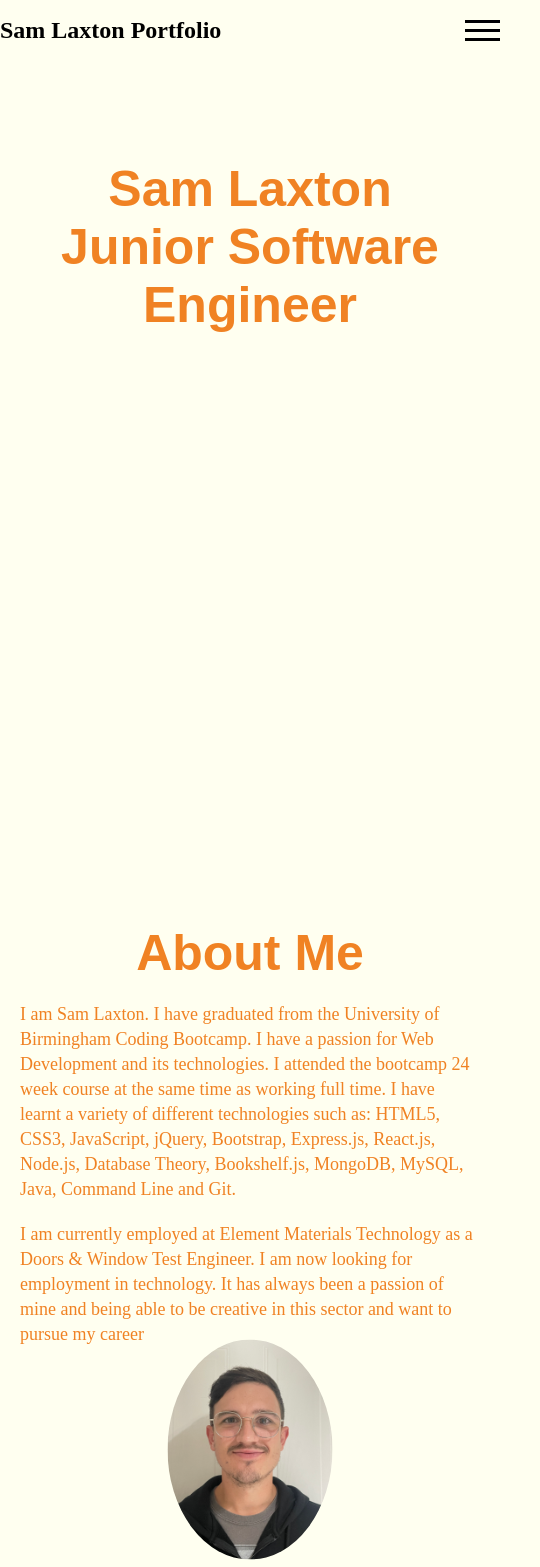
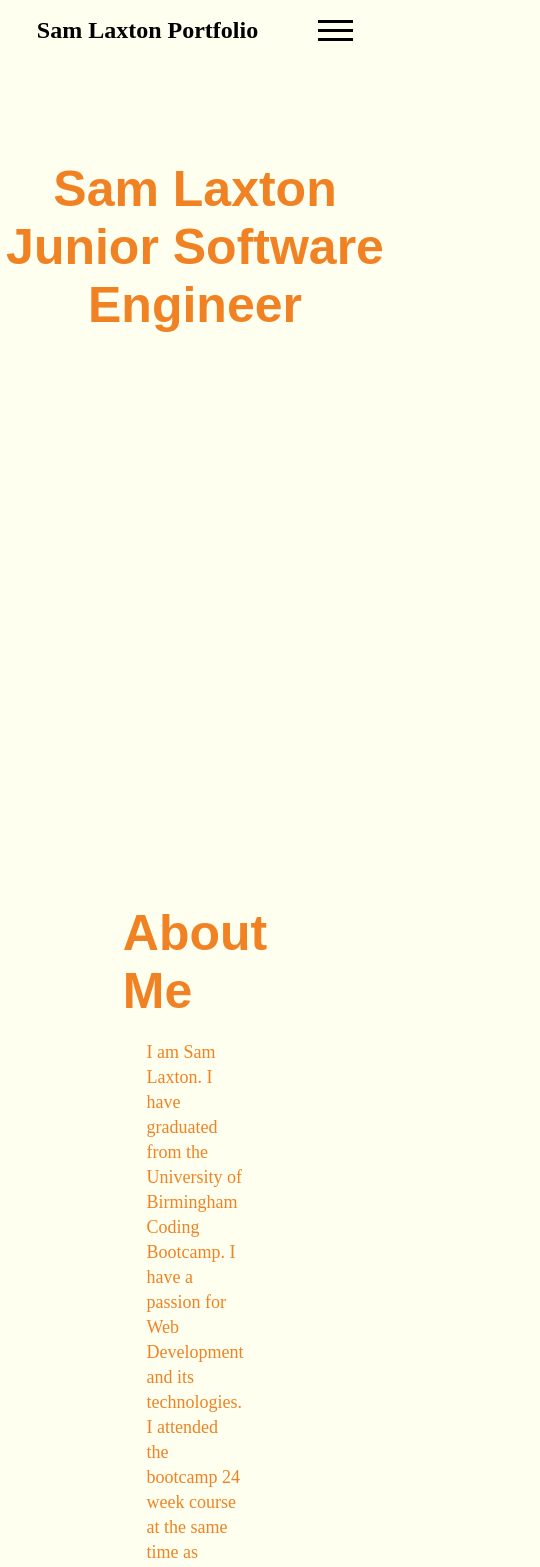
Before and after one commit to Lacko3006/samuel-laxton-portfolio, a React (Create React App) app: page / in a window 390 px wide. Shown: the top 1567 px of the page, 540 px wide, since content can reach past the window. Built offline with nearby package versions, Linux system fonts and the light colour scheme; a web font is replaced by a local one.

Commit message:
made mobile-menu centre

```diff
--- a/src/App.js
+++ b/src/App.js
@@ -8,11 +8,11 @@ import Header from "./components/Header";
 function App() {
   return (
     <div className="App">
-       <Header />
-      <Homepage className="Homepage" />
-      <About className="About" />
-      <Contact className="Contact" />
-      <Projects className="Projects" />
+      <Header />
+      <Homepage />
+      <About />
+      <Contact />
+      <Projects />
     </div>
   );
 }
--- a/src/components/Header.js
+++ b/src/components/Header.js
@@ -84,6 +84,7 @@ export default function Navbar() {
             </li>
           </ul>
         </div>
+
       </div>
     </div>
   );
--- a/src/components/pages/About.js
+++ b/src/components/pages/About.js
@@ -1,21 +1,28 @@
-import React from 'react';
-import "../../css/About.css"
-import ProfilePic from "../../images/IMG_0376.jpeg"
-
+import React from "react";
+import "../../css/About.css";
+import ProfilePic from "../../images/IMG_0376.jpeg";
 
 export default function About() {
   return (
     <div className="about-me">
-      <a id="about">
+      <a id="about"></a>
       <h2>About Me</h2>
-      </a>
       <p className="about-me-text">
-        I am Sam Laxton. I have graduated from the University of Birmingham Coding Bootcamp. I have a passion for Web Development and its technologies. I attended the bootcamp 24 week course at the same time as working full time.  I have learnt a variety of different technologies such as: HTML5, CSS3, JavaScript, jQuery, Bootstrap, Express.js, React.js, Node.js, Database Theory, Bookshelf.js, MongoDB, MySQL, Java, Command Line and Git.
+        I am Sam Laxton. I have graduated from the University of Birmingham
+        Coding Bootcamp. I have a passion for Web Development and its
+        technologies. I attended the bootcamp 24 week course at the same time as
+        working full time. I have learnt a variety of different technologies
+        such as: HTML5, CSS3, JavaScript, jQuery, Bootstrap, Express.js,
+        React.js, Node.js, Database Theory, Bookshelf.js, MongoDB, MySQL, Java,
+        Command Line and Git.
       </p>
-      <p className='about-me-text-p2'>
-      I am currently employed at Element Materials Technology as a Doors & Window Test Engineer. I am now looking for employment in technology. It has always been a passion of mine and being able to be creative in this sector and want to pursue my career
+      <p className="about-me-text-p2">
+        I am currently employed at Element Materials Technology as a Doors &
+        Window Test Engineer. I am now looking for employment in technology. It
+        has always been a passion of mine and being able to be creative in this
+        sector and want to pursue my career
       </p>
-      <img className="profile-pic" src={ProfilePic}/>
+      <img className="profile-pic" src={ProfilePic} />
     </div>
   );
 }
--- a/src/components/pages/Homepage.js
+++ b/src/components/pages/Homepage.js
@@ -1,15 +1,12 @@
 import React from "react";
-import "../../css/Homepage.css"
+import "../../css/Homepage.css";
 
 export default function Home() {
   return (
     <div className="homepage">
-      <a id="home">
-        <h1 className="homepage-name">
-          Sam Laxton
-        </h1>
-        <h3 className="homepage-title">Junior Software Engineer</h3>
-        </a>
+      <a id="home"></a>
+      <h1 className="homepage-name">Sam Laxton</h1>
+      <h3 className="homepage-title">Junior Software Engineer</h3>
     </div>
   );
 }
--- a/src/components/pages/Projects.js
+++ b/src/components/pages/Projects.js
@@ -68,9 +68,8 @@ const ProjectCards = () => {
   // Render the card grid with the project cards
   return (
     <div className="project-page">
-      <a id="projects">
+      <a id="projects"></a>
         <h1>Projects</h1>
-      </a>
       <div className="card-grid">{projectCards}</div>
     </div>
   );
--- a/src/css/About.css
+++ b/src/css/About.css
@@ -5,7 +5,8 @@
   flex-direction: column;
   min-height: 80vh;
   align-items: center; /* Center align content vertically */
-  padding: 20px; /* Add padding for better spacing */
+  padding-left: 150px; /* Add padding for better spacing */
+  padding-right: 150px;
 }
 
 .about-me h2 {
--- a/src/css/Header.css
+++ b/src/css/Header.css
@@ -1,9 +1,14 @@
 @import url("https://fonts.googleapis.com/css2?family=Libre+Baskerville&display=swap");
+
+.navbar-wrapper {
+  display: flex;
+  justify-content: center;
+}
 
 .navbar {
   background: transparent;
   top: 0;
-  margin: 0px;
+  margin: 0 auto;
   display: flex;
   justify-content: space-between;
   align-items: center;
@@ -59,6 +64,7 @@
   transition: 0.4s;
 }
 
+
 .open .bar1 {
   -webkit-transform: rotate(-45deg) translate(-6px, 6px);
   transform: rotate(-45deg) translate(-6px, 6px);
@@ -85,7 +91,6 @@
   position: absolute;
   top: 50px;
   left: 0;
-  height: calc(100vh - 50px);
   width: 100%;
 }
 
--- a/src/index.css
+++ b/src/index.css
@@ -2,26 +2,22 @@
 
 * {
   margin: 0;
-  padding: 0;
   box-sizing: border-box;
 }
 body {
   min-height: 100vh;
   background-color: #fffff0 !important;
   overflow-x: hidden;
-  display: flex;
 }
 
 #root {
   flex-grow: 1;
-  display: flex;
   justify-content: center;
   align-items: center;
 }
 
 .App {
-  width: 100%;
-  max-width: 950px;
+  max-width: 100%;
   height: 100vh;
   display: flex;
   flex-direction: column;
@@ -32,7 +28,7 @@ body {
 .About,
 .Contact,
 .Projects {
-    width: 100%;
+    max-width: 100%;
     flex-grow: 1;
     padding: 1rem;
     overflow-y: auto;
```
